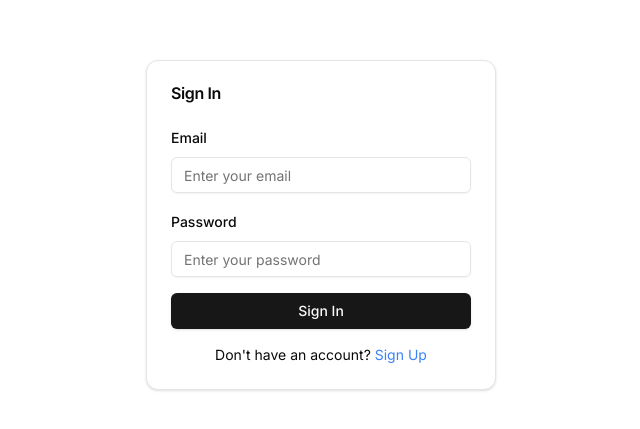
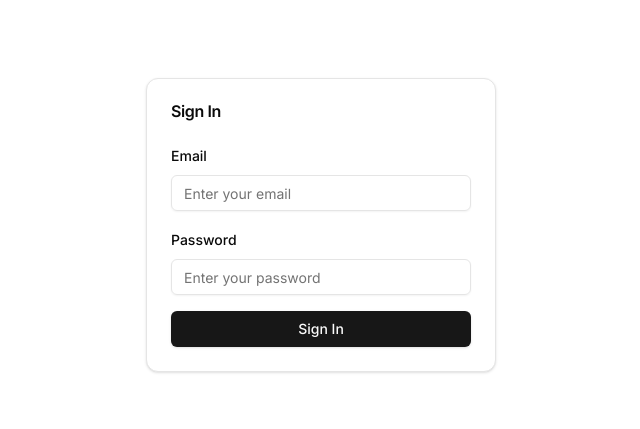
Before and after one commit to punit-mistry/brown-switch-dashboard, a Next.js app: page /signin in a window 1280 px wide. Shown: the part 175-604 px from the top of the page, without its empty margins (319-959 px from the left). Built offline with nearby package versions, Linux system fonts and the light colour scheme.

Commit message:
fixed the lint issue in the project

```diff
--- a/app/page.tsx
+++ b/app/page.tsx
@@ -7,11 +7,7 @@
 import { useTheme } from "next-themes"
 import { motion } from "framer-motion"
 import DashboardPage from '@/components/DashBoard'
-export default function DashboardLayout({
-  children,
-}: {
-  children: React.ReactNode
-}) {
+export default function DashboardLayout() {
   const [isMounted, setIsMounted] = useState(false)
   const { setTheme, theme } = useTheme()
 
--- a/app/signin/page.tsx
+++ b/app/signin/page.tsx
@@ -4,7 +4,7 @@
 import { Label } from "@/components/ui/label"
 import { Input } from "@/components/ui/input"
 import { Button } from "@/components/ui/button"
-import Link from "next/link"
+// import Link from "next/link"
 import { useRouter } from 'next/navigation'
 
 export default function SignInPage() {
@@ -35,12 +35,12 @@
             </div>
             <Button type="submit" className="w-full">Sign In</Button>
           </form>
-          <div className="mt-4 text-center text-sm">
-            Don't have an account?{" "}
+          {/* <div className="mt-4 text-center text-sm">
+            Don't have an account?
             <Link href="/signup" className="text-blue-500 hover:underline">
               Sign Up
             </Link>
-          </div>
+          </div> */}
         </CardContent>
       </Card>
     </div>
--- a/components/sidebar.tsx
+++ b/components/sidebar.tsx
@@ -7,9 +7,8 @@
 import { cn } from "@/lib/utils"
 import { Button } from "@/components/ui/button"
 
-interface SidebarProps extends React.HTMLAttributes<HTMLDivElement> {}
 
-export function Sidebar({ className }: SidebarProps) {
+export function Sidebar() {
   const pathname = usePathname()
   const [isCollapsed, setIsCollapsed] = useState(false)
 
@@ -32,7 +31,6 @@
       className={cn(
         "pb-12 min-h-screen transition-all duration-300 ease-in-out ",
         isCollapsed ? "w-16 max-w-16" : "w-64 max-w-64",
-        className
       )}
     >
       <div className="space-y-4 py-4 relative h-full">
```
